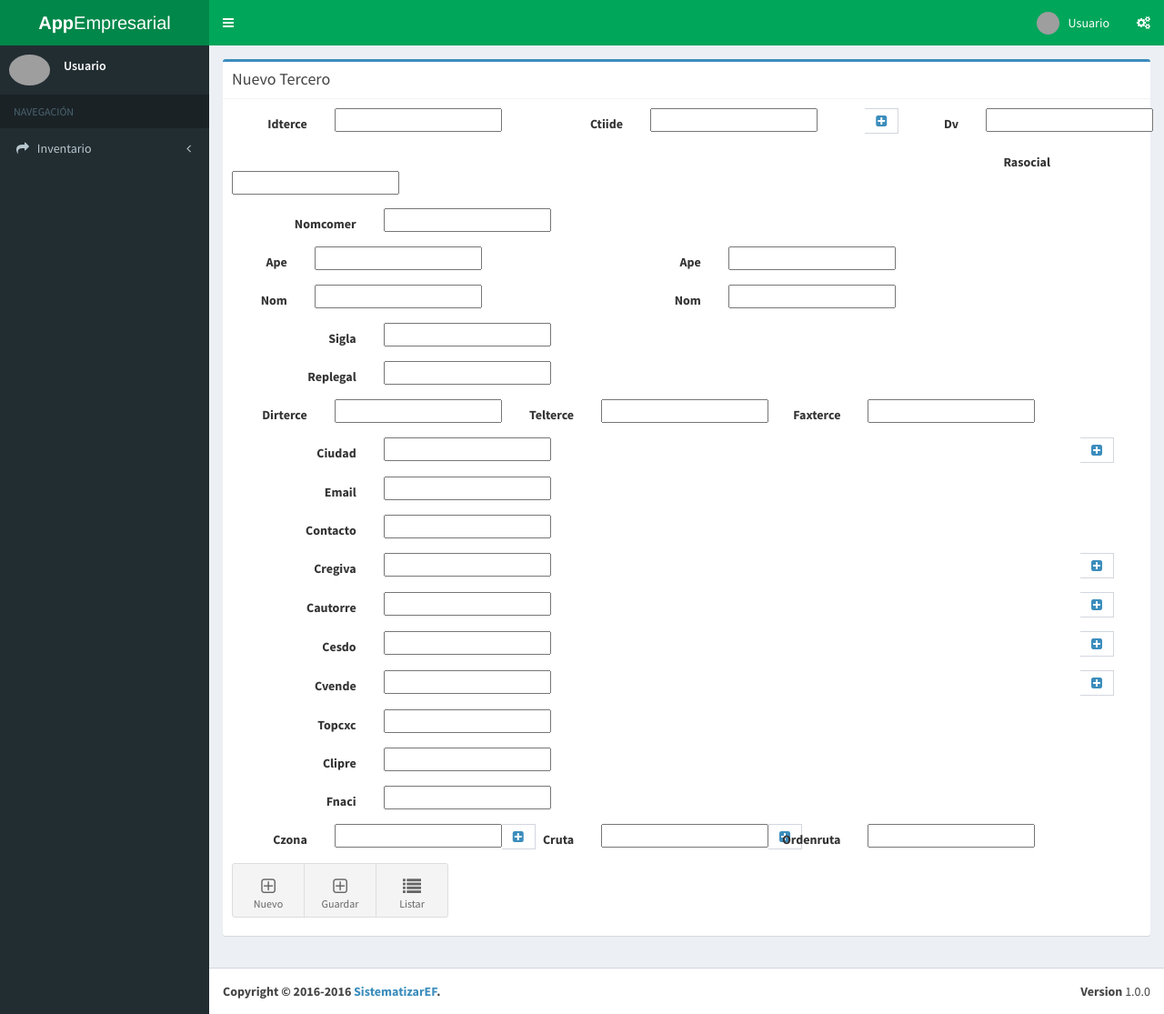
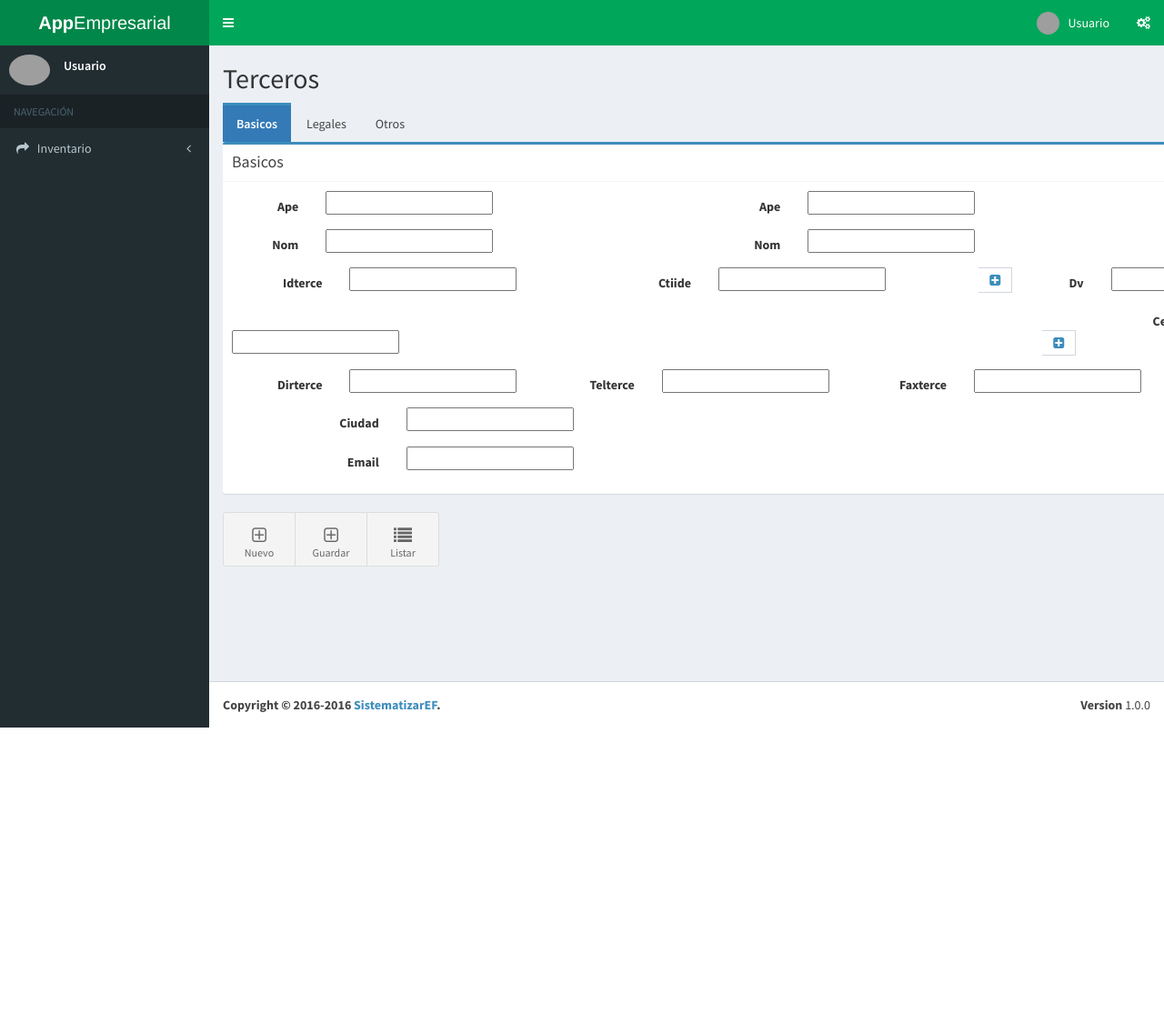
Before and after one commit to stzef/InfaWeb, a Django app: template infa_web/apps/base/templates/terceros/third-party.html in a window 1280 px wide. Shown: the whole page at 91% size. After the commit the page ends 800 px from the top, so only its background shows below. Run offline with Django 3.2, Linux system fonts and the light colour scheme; the template is opened without the code that fills it: most values are stand-ins (such as "Sample title", 1, 10 or a date in 2020); form fields are guessed from the names that the template uses; some libraries are stand-ins or nearby versions; grey boxes are pictures that could not be loaded.

Commit message:
Iniciando rediseño de templates de Creacion/Edicion de Arlo y Terceros

```diff
--- a/infa_web/apps/articulos/forms.py
+++ b/infa_web/apps/articulos/forms.py
@@ -11,7 +11,7 @@
 		widgets = {
 			'cgpo':forms.Select(attrs={'class':'form-control','required':''}),
 			'cesdo' : forms.Select(attrs={'class': 'form-control','required':''}),
-			'ciudad' : forms.Select(attrs={'class': 'form-control','required':''}),
+			'cunidad' : forms.Select(attrs={'class': 'form-control','required':''}),
 			'ivas_civa' : forms.Select(attrs={'class': 'form-control','required':''}),
 			'citerce1' : forms.Select(attrs={'class': 'form-control','required':''}),
 			'citerce2' : forms.Select(attrs={'class': 'form-control','required':''}),
@@ -58,7 +58,7 @@
 			'ifcostear':'Costear',
 			'ifpvfijo':'Precio Venta Fijo',
 			'cesdo':'Estado',
-			'ciudad':'Ciudad',
+			'cunidad':'Unidades',
 			'ctiarlo':'Tipo de Articulo',
 			'ivas_civa':'IVA',
 			'stomin':'Stock Minimo',
--- a/infa_web/apps/articulos/models.py
+++ b/infa_web/apps/articulos/models.py
@@ -43,10 +43,10 @@
 	peso = models.IntegerField(validators=[MinValueValidator(0)])
 
 	def __str__(self):
-		return self.nudades
+		return self.nunidad
 
 	def __unicode__(self):
-		return self.nudades
+		return self.nunidad
 
 class Arlo(models.Model):
 	carlos = models.IntegerField(primary_key=True)
--- a/infa_web/apps/base/management/commands/basicData.py
+++ b/infa_web/apps/base/management/commands/basicData.py
@@ -34,6 +34,11 @@
 		Tiarlos.objects.create(ctiarlos=CTIARLO_SERVICIO,ntiarlos="SERVICIOS")
 		Tiarlos.objects.create(ctiarlos=CTIARLO_OTRO,ntiarlos="OTROS")
 		print "Tiarlos. Registros Creados Correctamente."
+
+		Personas.objects.all().delete()
+		Personas.objects.create(cpersona="PN",npersona="PERSONA NATURAL")
+		Personas.objects.create(cpersona="PJ",npersona="PERSONA JURIDICA")
+		print "Personas. Registros Creados Correctamente."
 
 		Vende.objects.all().delete()
 		Vende.objects.create(nvende="SIN VENDEDOR",porventa=0,cesdo=estadoActivo)
--- a/infa_web/apps/base/templates/terceros/third-party.html
+++ b/infa_web/apps/base/templates/terceros/third-party.html
@@ -4,70 +4,25 @@
 	{%include 'elements/nav.html'%}
 	{%include 'elements/sidebar.html'%}
 	<div class="content-wrapper" style="min-height: 921px;">
-	<section class="content">
-		<div class="row">
-			<div class="col-md-12">
-
-				<div class="box box-primary">
-					<div class="box-header with-border">
-						<h3 class="box-title">Nuevo Tercero</h3>
-					</div>
-
+		<div class="container">
+			<h2>Terceros</h2>
+			<ul class="nav nav-pills">
+				<li class="active"><a data-toggle="pill" href="#tabBasicos">Basicos</a></li>
+				<li><a data-toggle="pill" href="#tabLegales">Legales</a></li>
+				<li><a data-toggle="pill" href="#tabOtros">Otros</a></li>
+			</ul>
 
 			<form action="" method="POST" role="form" class="form-horizontal">
 				{%csrf_token%}
+				<div class="tab-content">
+					<div id="tabBasicos" class="tab-pane fade in active">
+						<div class="row">
+							<div class="col-md-12">
+								<div class="box box-primary">
+									<div class="box-header with-border">
+										<h3 class="box-title">Basicos</h3>
+									</div>
 									<div class="box-body">
-							<section class="row col-md-12">
-								<div class="col-md-4 form-group">
-									<label for="{{form.idterce.id_for_label}}" class="col-sm-4 control-label">{{form.idterce.label}}</label>
-									{%if form.idterce.errors%}
-									{{form.idterce.errors}}
-									{%endif%}
-									<div class="col-sm-8">
-										{{form.idterce}}
-									</div>
-								</div>
-								<div class="col-md-6 form-group">
-									<label for="{{form.ctiide.id_for_label}}" class="col-sm-4 control-label">{{form.ctiide.label}}</label>
-									{%if form.ctiide.errors%}
-									{{form.ctiide.errors}}
-									{%endif%}
-									<div class="col-sm-8">
-										<div class="input-group">
-											{{form.ctiide}}
-											<span class="input-group-addon"><a data-new-window href="{% url 'add-id-type' %}" target="_blank"><i class="fa fa-plus-square"></i></a></span>
-										</div>
-									</div>
-								</div>
-								<div class="col-md-2 form-group">
-									<label for="{{form.dv.id_for_label}}" class="col-sm-6 control-label">{{form.dv.label}}</label>
-									{%if form.dv.errors%}
-									{{form.dv.errors}}
-									{%endif%}
-									<div class="col-sm-6">
-										{{form.dv}}
-									</div>
-								</div>
-
-								<div class="form-group">
-									<label for="{{form.rasocial.id_for_label}}" class="col-sm-2 control-label">{{form.rasocial.label}}</label>
-									{%if form.rasocial.errors%}
-									{{form.rasocial.errors}}
-									{%endif%}
-									<div class="col-sm-10">
-										{{form.rasocial}}
-									</div>
-								</div>
-								<div class="form-group">
-									<label for="{{form.nomcomer.id_for_label}}" class="col-sm-2 control-label">{{form.nomcomer.label}}</label>
-									{%if form.nomcomer.errors%}
-									{{form.nomcomer.errors}}
-									{%endif%}
-									<div class="col-sm-10">
-										{{form.nomcomer}}
-									</div>
-								</div>
-
 										<div class="col-md-6 form-group">
 											<label for="{{form.ape1.id_for_label}}" class="col-sm-2 control-label">{{form.ape1.label}}</label>
 											{%if form.ape1.errors%}
@@ -105,26 +60,48 @@
 												{{form.nom2}}
 											</div>
 										</div>
-
-								<div class="form-group">
-									<label for="{{form.sigla.id_for_label}}" class="col-sm-2 control-label">{{form.sigla.label}}</label>
-									{%if form.sigla.errors%}
-									{{form.sigla.errors}}
+										<div class="col-md-4 form-group">
+											<label for="{{form.idterce.id_for_label}}" class="col-sm-4 control-label">{{form.idterce.label}}</label>
+											{%if form.idterce.errors%}
+											{{form.idterce.errors}}
 											{%endif%}
-									<div class="col-sm-10">
-										{{form.sigla}}
+											<div class="col-sm-8">
+												{{form.idterce}}
+											</div>
+										</div>
+										<div class="col-md-6 form-group">
+											<label for="{{form.ctiide.id_for_label}}" class="col-sm-4 control-label">{{form.ctiide.label}}</label>
+											{%if form.ctiide.errors%}
+											{{form.ctiide.errors}}
+											{%endif%}
+											<div class="col-sm-8">
+												<div class="input-group">
+													{{form.ctiide}}
+													<span class="input-group-addon"><a data-new-window href="{% url 'add-id-type' %}" target="_blank"><i class="fa fa-plus-square"></i></a></span>
+												</div>
+											</div>
+										</div>
+										<div class="col-md-2 form-group">
+											<label for="{{form.dv.id_for_label}}" class="col-sm-6 control-label">{{form.dv.label}}</label>
+											{%if form.dv.errors%}
+											{{form.dv.errors}}
+											{%endif%}
+											<div class="col-sm-6">
+												{{form.dv}}
 											</div>
 										</div>
 										<div class="form-group">
-									<label for="{{form.replegal.id_for_label}}" class="col-sm-2 control-label">{{form.replegal.label}}</label>
-									{%if form.replegal.errors%}
-									{{form.replegal.errors}}
+											<label for="{{form.cesdo.id_for_label}}" class="col-sm-2 control-label">{{form.cesdo.label}}</label>
+											{%if form.cesdo.errors%}
+											{{form.cesdo.errors}}
 											{%endif%}
 											<div class="col-sm-10">
-										{{form.replegal}}
+												<div class="input-group">
+													{{form.cesdo}}
+													<span class="input-group-addon"><a data-new-window href="{% url 'add-state' %}" target="_blank"><i class="fa fa-plus-square"></i></a></span>
 												</div>
 											</div>
-
+										</div>
 										<div class="col-sm-4 form-group">
 											<label for="{{form.dirterce.id_for_label}}" class="col-md-4 control-label">{{form.dirterce.label}}</label>
 											{%if form.dirterce.errors%}
@@ -174,6 +151,118 @@
 												{{form.email}}
 											</div>
 										</div>
+									</div>
+								</div>
+							</div>
+						</div>
+					</div>
+
+					<div id="tabLegales" class="tab-pane fade in">
+						<div class="row">
+							<div class="col-md-12">
+								<div class="box box-primary">
+									<div class="box-header with-border">
+										<h3 class="box-title">Legales</h3>
+									</div>
+									<div class="box-body">
+										<div class="form-group">
+											<label for="{{form.cpersona.id_for_label}}" class="col-sm-2 control-label">{{form.cpersona.label}}</label>
+											{%if form.cpersona.errors%}
+											{{form.cpersona.errors}}
+											{%endif%}
+											<div class="col-sm-10">
+												<div class="input-group">
+													{{form.cpersona}}
+													<span class="input-group-addon"><a data-new-window href="" target="_blank"><i class="fa fa-plus-square"></i></a></span>
+												</div>
+											</div>
+										</div>
+
+										<div class="form-group">
+											<label for="{{form.rasocial.id_for_label}}" class="col-sm-2 control-label">{{form.rasocial.label}}</label>
+											{%if form.rasocial.errors%}
+											{{form.rasocial.errors}}
+											{%endif%}
+											<div class="col-sm-10">
+												{{form.rasocial}}
+											</div>
+										</div>
+										<div class="form-group">
+											<label for="{{form.nomcomer.id_for_label}}" class="col-sm-2 control-label">{{form.nomcomer.label}}</label>
+											{%if form.nomcomer.errors%}
+											{{form.nomcomer.errors}}
+											{%endif%}
+											<div class="col-sm-10">
+												{{form.nomcomer}}
+											</div>
+										</div>
+
+
+										<div class="form-group">
+											<label for="{{form.replegal.id_for_label}}" class="col-sm-2 control-label">{{form.replegal.label}}</label>
+											{%if form.replegal.errors%}
+											{{form.replegal.errors}}
+											{%endif%}
+											<div class="col-sm-10">
+												{{form.replegal}}
+											</div>
+										</div>
+									</div>
+								</div>
+							</div>
+						</div>
+					</div>
+
+					<div id="tabOtros" class="tab-pane fade in">
+						<div class="row">
+							<div class="col-md-12">
+								<div class="box box-primary">
+									<div class="box-header with-border">
+										<h3 class="box-title">Otros</h3>
+									</div>
+									<div class="box-body">
+										<div class="col-md-4 form-group">
+											<label for="{{form.czona.id_for_label}}" class="col-sm-4 control-label">{{form.czona.label}}</label>
+											{%if form.czona.errors%}
+											{{form.czona.errors}}
+											{%endif%}
+											<div class="col-sm-8">
+												<div class="input-group">
+													{{form.czona}}
+													<span class="input-group-addon"><a data-new-window href="{% url 'add-zone' %}" target="_blank"><i class="fa fa-plus-square"></i></a></span>
+												</div>
+											</div>
+										</div>
+										<div class="col-md-4 form-group">
+											<label for="{{form.cruta.id_for_label}}" class="col-sm-4 control-label">{{form.cruta.label}}</label>
+											{%if form.cruta.errors%}
+											{{form.cruta.errors}}
+											{%endif%}
+											<div class="col-sm-8">
+												<div class="input-group">
+													{{form.cruta}}
+													<span class="input-group-addon"><a data-new-window href="{% url 'add-route' %}" target="_blank"><i class="fa fa-plus-square"></i></a></span>
+												</div>
+											</div>
+										</div>
+										<div class="col-md-4 form-group">
+											<label for="{{form.ordenruta.id_for_label}}" class="col-sm-4 control-label">{{form.ordenruta.label}}</label>
+											{%if form.ordenruta.errors%}
+											{{form.ordenruta.errors}}
+											{%endif%}
+											<div class="col-sm-8">
+												{{form.ordenruta}}
+											</div>
+										</div>
+										<div class="form-group">
+											<label for="{{form.sigla.id_for_label}}" class="col-sm-2 control-label">{{form.sigla.label}}</label>
+											{%if form.sigla.errors%}
+											{{form.sigla.errors}}
+											{%endif%}
+											<div class="col-sm-10">
+												{{form.sigla}}
+											</div>
+										</div>
 										<div class="form-group">
 											<label for="{{form.contacto.id_for_label}}" class="col-sm-2 control-label">{{form.contacto.label}}</label>
 											{%if form.contacto.errors%}
@@ -204,18 +293,6 @@
 												<div class="input-group">
 													{{form.cautorre}}
 													<span class="input-group-addon"><a data-new-window href="{% url 'add-autorretenedor' %}" target="_blank"><i class="fa fa-plus-square"></i></a></span>
-										</div>
-									</div>
-								</div>
-								<div class="form-group">
-									<label for="{{form.cesdo.id_for_label}}" class="col-sm-2 control-label">{{form.cesdo.label}}</label>
-									{%if form.cesdo.errors%}
-									{{form.cesdo.errors}}
-									{%endif%}
-									<div class="col-sm-10">
-										<div class="input-group">
-											{{form.cesdo}}
-											<span class="input-group-addon"><a data-new-window href="{% url 'add-state' %}" target="_blank"><i class="fa fa-plus-square"></i></a></span>
 												</div>
 											</div>
 										</div>
@@ -258,41 +335,12 @@
 												{{form.fnaci}}
 											</div>
 										</div>
-
-								<div class="col-md-4 form-group">
-									<label for="{{form.czona.id_for_label}}" class="col-sm-4 control-label">{{form.czona.label}}</label>
-									{%if form.czona.errors%}
-									{{form.czona.errors}}
-									{%endif%}
-									<div class="col-sm-8">
-										<div class="input-group">
-											{{form.czona}}
-											<span class="input-group-addon"><a data-new-window href="{% url 'add-zone' %}" target="_blank"><i class="fa fa-plus-square"></i></a></span>
 									</div>
 								</div>
 							</div>
-								<div class="col-md-4 form-group">
-									<label for="{{form.cruta.id_for_label}}" class="col-sm-4 control-label">{{form.cruta.label}}</label>
-									{%if form.cruta.errors%}
-									{{form.cruta.errors}}
-									{%endif%}
-									<div class="col-sm-8">
-										<div class="input-group">
-											{{form.cruta}}
-											<span class="input-group-addon"><a data-new-window href="{% url 'add-route' %}" target="_blank"><i class="fa fa-plus-square"></i></a></span>
 						</div>
 					</div>
 				</div>
-								<div class="col-md-4 form-group">
-									<label for="{{form.ordenruta.id_for_label}}" class="col-sm-4 control-label">{{form.ordenruta.label}}</label>
-									{%if form.ordenruta.errors%}
-									{{form.ordenruta.errors}}
-									{%endif%}
-									<div class="col-sm-8">
-										{{form.ordenruta}}
-									</div>
-								</div>
-							</section>
 				<div class="btn-group">
 					<button class="btn btn-app btn-info" type="reset">
 						<i class="fa fa-plus-square-o"></i>Nuevo
@@ -302,12 +350,27 @@
 					</button>
 					<a data-new-window class="btn btn-app" href="{% url 'list-third-parties' %}"><i class="fa fa-list"></i>Listar</a>
 				</div>
-						</div>
 			</form>
 		</div>
 	</div>
-		</div>
-	</section>
-	</div>
 	{%include 'elements/footer.html'%}
 {%endblock%}
+{% block content_script %}
+	<script>
+		$("[name=ape1],[name=ape2],[name=nom1],[name=nom2]").on("change",setRasocial);
+		function setRasocial(){
+			$("[name=rasocial]").val($("[name=ape1]").val() + " " + $("[name=ape2]").val() + " " + $("[name=nom1]").val() + " " + $("[name=nom2]").val())
+		}
+		$("[name=cpersona]").change(function() {
+			if($(this).val() == "PN"){
+				$("[name=ape1],[name=ape2],[name=nom1],[name=nom2]").attr("disabled",false);
+				$("[name=ape1],[name=ape2],[name=nom1],[name=nom2]").on("change",setRasocial);
+			}else if($(this).val() == "PJ"){
+				$("[name=ape1],[name=ape2],[name=nom1],[name=nom2]").attr("disabled",true);
+				$("[name=ape1],[name=ape2],[name=nom1],[name=nom2]").off("change",setRasocial);
+				$("[name=ape1],[name=ape2],[name=nom1],[name=nom2]").val("");
+				$("[name=rasocial]").val("");
+			}
+		});
+	</script>
+{%endblock%}
--- a/infa_web/apps/terceros/forms.py
+++ b/infa_web/apps/terceros/forms.py
@@ -15,6 +15,7 @@
 			'cvende':forms.Select(attrs={'class':'form-control','required':''}),
 			'czona':forms.Select(attrs={'class':'form-control','required':''}),
 			'cruta':forms.Select(attrs={'class':'form-control','required':''}),
+			'cpersona':forms.Select(attrs={'class':'form-control','required':''}),
 
 			'idterce':forms.NumberInput(attrs={'class':'form-control','required':True}),
 			'dv':forms.TextInput(attrs={'class':'form-control','required':True}),
@@ -68,6 +69,7 @@
 			'fnaci':'Fecha de Nacimiento',
 			'cruta':'Ruta',
 			'ordenruta':'Orden Ruta',
+			'cpersona':'Tipo de Persona',
 		}
 
 class AutorretenedorForm(forms.ModelForm):
--- a/infa_web/apps/terceros/models.py
+++ b/infa_web/apps/terceros/models.py
@@ -29,7 +29,7 @@
 		return self.nruta
 
 class Personas(models.Model):
-	cpersona = models.AutoField(primary_key=True)
+	cpersona = models.CharField(primary_key=True,max_length=5)
 	npersona = models.CharField(max_length=45)
 
 	def __str__(self):
```
Also changed, not shown: infa_web/apps/base/templates/articulos/article.html (+82 -71 lines). Lines whose indentation alone changed are shown as unchanged.
